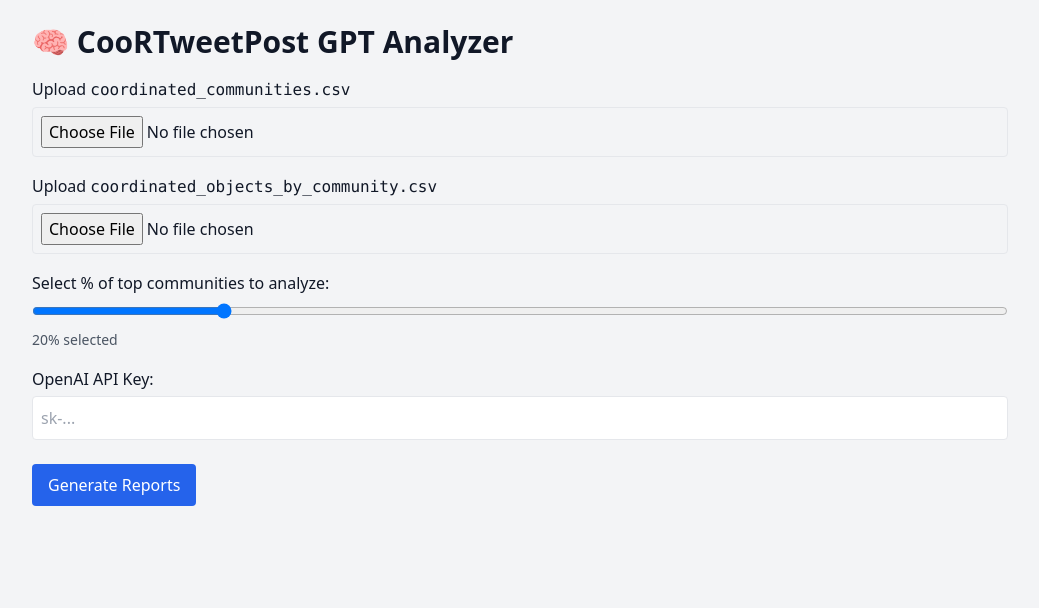
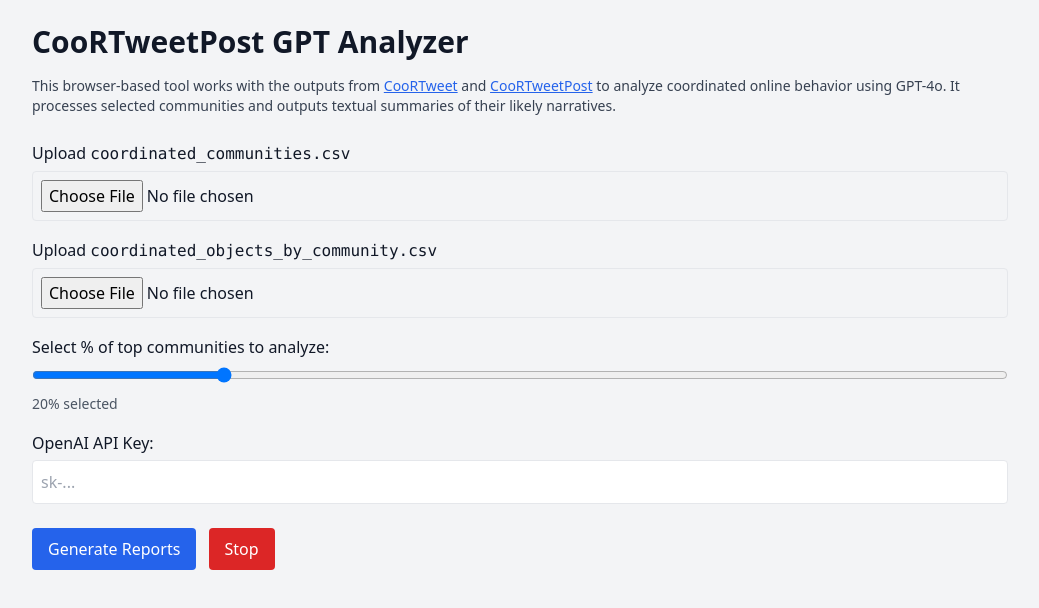
Before and after one commit to massimo-terenzi/CooRTweetPost-Analyzer, a plain HTML site: page index.html in a window 1280 px wide. Shown: the whole page, without its empty margins (120-1159 px from the left). Drawn offline with nearby package versions, Linux system fonts and the light colour scheme.

Commit message:
Update index.html

```diff
--- a/index.html
+++ b/index.html
@@ -10,7 +10,14 @@
 </head>
 <body class="bg-gray-100 text-gray-900 font-sans leading-relaxed">
   <div class="max-w-5xl mx-auto p-6">
-    <h1 class="text-3xl font-bold mb-4">🧠 CooRTweetPost GPT Analyzer</h1>
+    <h1 class="text-3xl font-bold mb-4">CooRTweetPost GPT Analyzer</h1>
+    <div class="text-sm text-gray-700 mb-6">
+      This browser-based tool works with the outputs from
+      <a href="https://github.com/nicolarighetti/CooRTweet" target="_blank" class="text-blue-600 underline">CooRTweet</a>
+      and
+      <a href="https://github.com/massimo-terenzi/coortweetpost" target="_blank" class="text-blue-600 underline">CooRTweetPost</a>
+      to analyze coordinated online behavior using GPT-4o. It processes selected communities and outputs textual summaries of their likely narratives.
+    </div>
 
     <div class="mb-4">
       <label class="block mb-1 font-medium">Upload <code>coordinated_communities.csv</code></label>
@@ -33,7 +40,11 @@
       <input type="password" id="apiKey" placeholder="sk-..." class="p-2 w-full border rounded" />
     </div>
 
-    <button onclick="processData()" class="bg-blue-600 text-white px-4 py-2 rounded hover:bg-blue-700">Generate Reports</button>
+    <div class="mb-4">
+      <button onclick="processData()" class="bg-blue-600 text-white px-4 py-2 rounded hover:bg-blue-700 mr-2">Generate Reports</button>
+      <button onclick="stopProcessing()" class="bg-red-600 text-white px-4 py-2 rounded hover:bg-red-700">Stop</button>
+    </div>
+    <div id="preview" class="mb-6 text-sm text-gray-600"></div>
 
     <div id="output" class="mt-8 space-y-10"></div>
   </div>
@@ -72,6 +83,11 @@
       });
     }
 
+    let stopFlag = false;
+    function stopProcessing() {
+      stopFlag = true;
+    }
+
     async function analyzeTopCommunities(apiKey) {
       const percent = parseInt(document.getElementById('percentage').value);
       communities.sort((a, b) => {
@@ -82,10 +98,12 @@
       });
 
       const selected = communities.slice(0, Math.ceil(communities.length * percent / 100));
+      document.getElementById("preview").innerHTML = "<strong>Selected Communities:</strong><br>" +
+        selected.map(c => `Community ${c.community} — Objects: ${c.unique_objects}, Vertices: ${c.unique_vertices}`).join("<br>");
       const output = document.getElementById('output');
       output.innerHTML = "";
 
-      for (const community of selected) {
+      for (const community of selected) { if (stopFlag) break;
         const cid = community.community;
         const texts = objects.filter(o => o.community === cid).map(o => o.object_id).filter(t => !!t);
 
```
